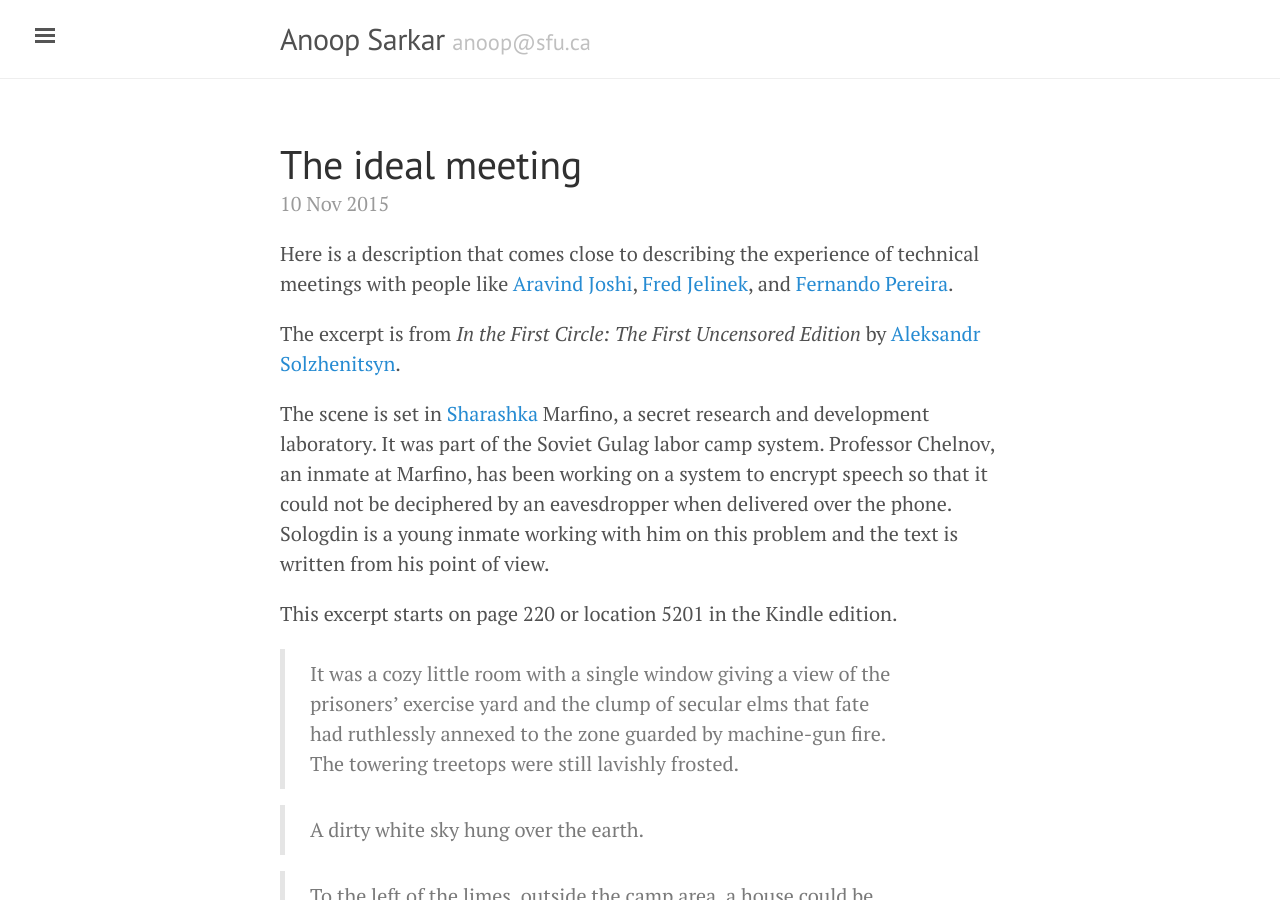
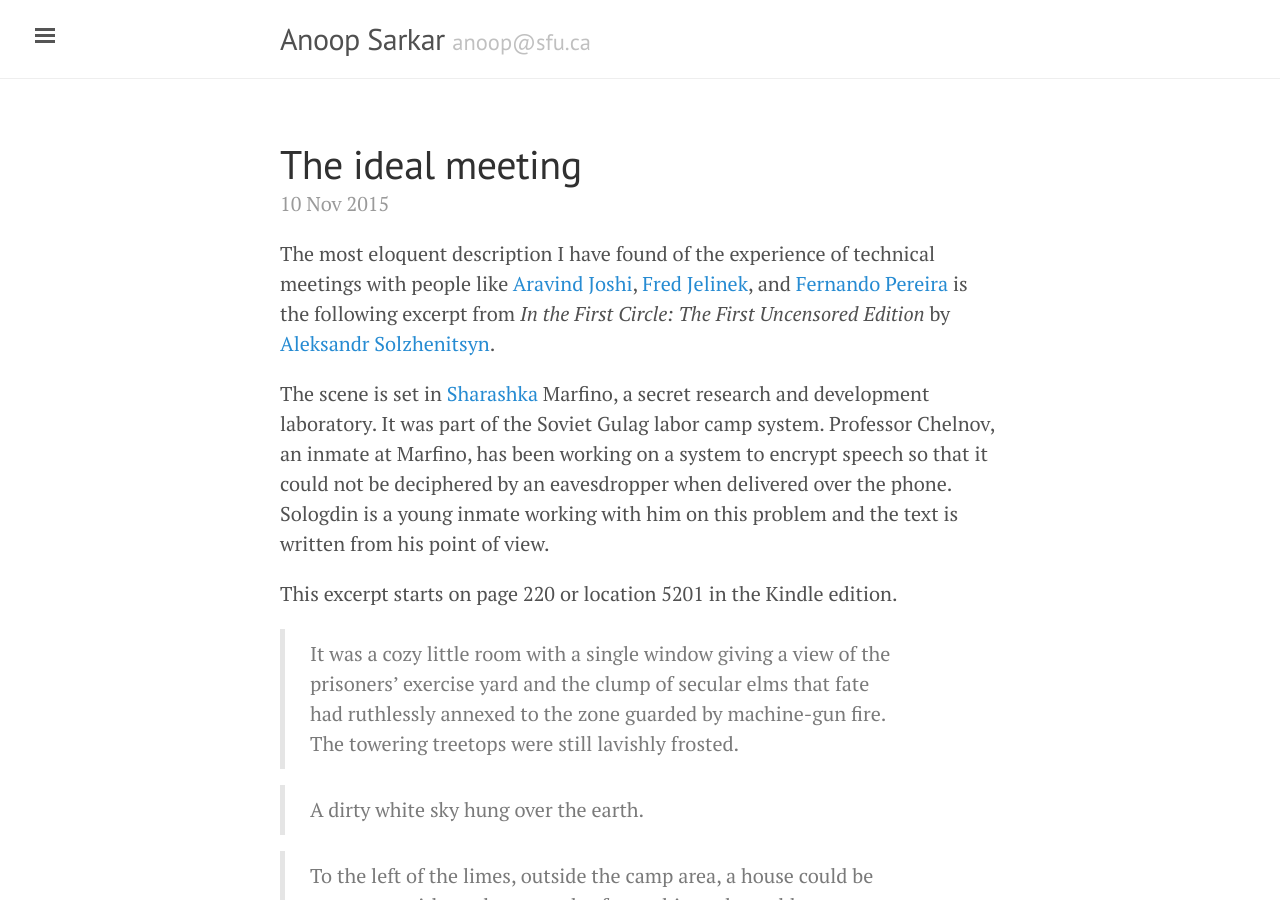
Before and after one commit to anoopsarkar/anoopsarkar.github.io, a Jekyll site: the page built from _posts/2015-11-10-the-ideal-meeting.md, in a window 1280 px wide and 900 px high. Built offline with Jekyll 4.4.1, drawn with Linux system fonts in a browser that asks for light colours.

Commit message:
modified post

```diff
--- a/_posts/2015-11-10-the-ideal-meeting.md
+++ b/_posts/2015-11-10-the-ideal-meeting.md
@@ -3,13 +3,12 @@ layout: post
 title: "The ideal meeting"
 ---
 
-Here is a description that comes close to describing the experience
+The most eloquent description I have found of the experience
 of technical meetings with people like
 [Aravind Joshi](https://en.wikipedia.org/wiki/Aravind_Joshi),
 [Fred Jelinek](https://en.wikipedia.org/wiki/Frederick_Jelinek),
-and [Fernando Pereira](https://sites.google.com/site/fernandopereira/).
-
-The excerpt is from _In the First Circle: The First Uncensored Edition_
+and [Fernando Pereira](https://sites.google.com/site/fernandopereira/)
+is the following excerpt from _In the First Circle: The First Uncensored Edition_
 by [Aleksandr Solzhenitsyn](https://en.wikipedia.org/wiki/Aleksandr_Solzhenitsyn).
 
 The scene is set in [Sharashka](https://en.wikipedia.org/wiki/Sharashka)
```
